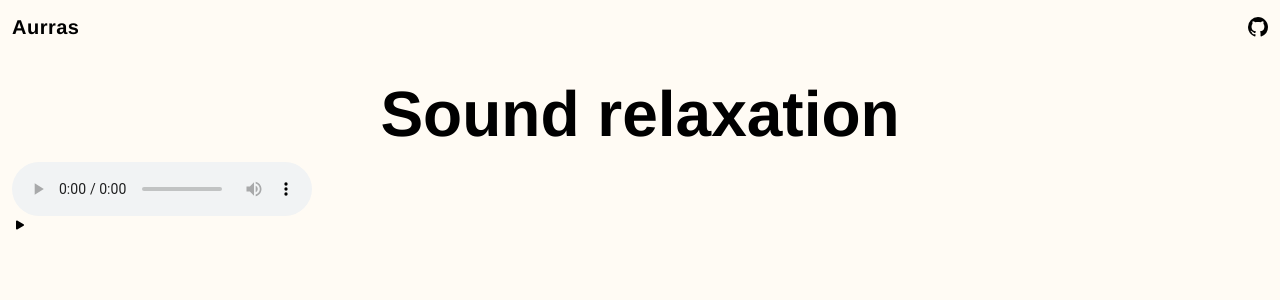
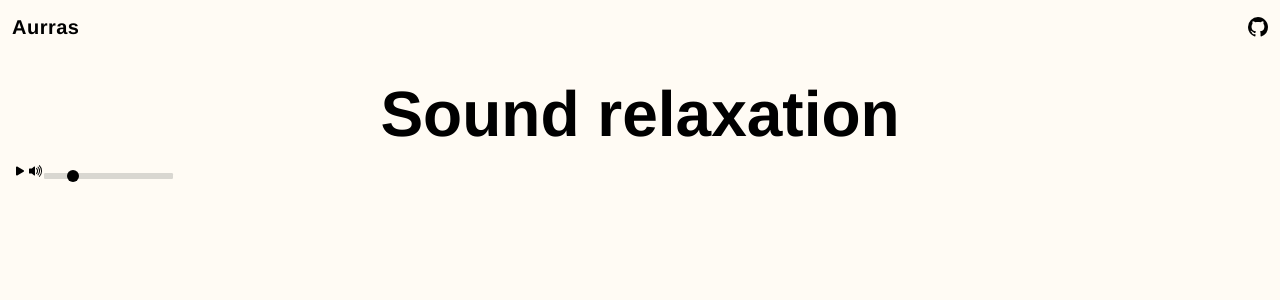
Before and after one commit to Curia/Aurras, a Next.js app: page / in a window 1280 px wide. Shown: the top 300 px of the page. Built offline with nearby package versions, Linux system fonts and the light colour scheme.

Commit message:
Mute states for player

```diff
--- a/components/AudioPlayer/index.tsx
+++ b/components/AudioPlayer/index.tsx
@@ -1,9 +1,7 @@
 // Imports
 import React, { useState, useEffect } from "react";
-import Link from "next/link";
 
 // Icons
-import { VscPlay, VscDebugPause } from "react-icons/vsc";
 import {
   BsFillPlayFill,
   BsPauseFill,
@@ -28,7 +26,10 @@ const AudioPlayer: React.FC<AudioPlayerProps> = ({
   volume,
 }) => {
   const [playState, setPlayState] = useState(true);
+  const [mutedState, setmutedState] = useState(false);
+
   const audioEl = React.createRef<HTMLAudioElement>();
+  const volumeEl = React.createRef<HTMLInputElement>();
 
   const handlePlay = (e) => {
     e.preventDefault();
@@ -36,19 +37,30 @@ const AudioPlayer: React.FC<AudioPlayerProps> = ({
     setPlayState(!playState);
   };
 
+  const handleMute = (e) => {
+    e.preventDefault();
+    audioEl.current.muted = !mutedState;
+    setmutedState(!mutedState);
+  };
+
+  const handleVolume = (e) => {
+    audioEl.current.volume = e.target.value / 100;
+  };
+
   useEffect(() => {
     // Set player volume
     if (audioEl.current) {
       volume = volume ? volume : 0.1;
+      volumeEl.current.value = (volume * 100).toString();
       volume !== audioEl.current.volume
         ? (audioEl.current.volume = volume)
         : null;
     }
-  });
+  }, []);
 
   return (
     <>
-      <audio controls ref={audioEl}>
+      <audio loop={true} ref={audioEl} className="hidden">
         {srcMpeg ? <source src={srcMpeg} type="audio/mpeg" /> : null}
         {srcOgg ? <source src={srcOgg} type="audio/ogg" /> : null}
         {srcWav ? <source src={srcWav} type="audio/wav" /> : null}
@@ -56,9 +68,23 @@ const AudioPlayer: React.FC<AudioPlayerProps> = ({
           Your browser does not support the <code>audio</code> element.
         </p>
       </audio>
-      <button onClick={(e) => handlePlay(e)}>
+      <button
+        onClick={(e: React.MouseEvent<HTMLInputElement>) => handlePlay(e)}
+      >
         {playState ? <BsFillPlayFill /> : <BsPauseFill />}
       </button>
+      <button
+        onClick={(e: React.MouseEvent<HTMLInputElement>) => handleMute(e)}
+      >
+        {mutedState ? <BsFillVolumeMuteFill /> : <BsFillVolumeUpFill />}
+      </button>
+      <input
+        type="range"
+        min="0"
+        max="100"
+        ref={volumeEl}
+        onChange={(e: React.ChangeEvent<HTMLInputElement>) => handleVolume(e)}
+      />
     </>
   );
 };
--- /dev/null
+++ b/components/AudioPlayer/style.css
@@ -0,0 +1,88 @@
+input[type=range] {
+    width: auto;
+    margin: 3px 0;
+    background-color: transparent;
+    -webkit-appearance: none;
+  }
+  input[type=range]:focus {
+    outline: none;
+  }
+  input[type=range]::-webkit-slider-runnable-track {
+    background: #d9d7d1;
+    border: 0;
+    border-radius: 1.3px;
+    width: 100%;
+    height: 6px;
+    cursor: pointer;
+  }
+  input[type=range]::-webkit-slider-thumb {
+    margin-top: -3px;
+    width: 12px;
+    height: 12px;
+    background: #000000;
+    border-radius: 50px;
+    cursor: pointer;
+    -webkit-appearance: none;
+  }
+  input[type=range]:focus::-webkit-slider-runnable-track {
+    background: #d9d7d1;
+  }
+  input[type=range]::-moz-range-track {
+    background: #d9d7d1;
+    border: 0;
+    border-radius: 1.3px;
+    width: 100%;
+    height: 6px;
+    cursor: pointer;
+  }
+  input[type=range]::-moz-range-thumb {
+    width: 12px;
+    height: 12px;
+    background: #000000;
+    border-radius: 50px;
+    cursor: pointer;
+  }
+  input[type=range]::-ms-track {
+    background: transparent;
+    border-color: transparent;
+    border-width: 3px 0;
+    color: transparent;
+    width: 100%;
+    height: 6px;
+    cursor: pointer;
+  }
+  input[type=range]::-ms-fill-lower {
+    background: #cdcbc3;
+    border: 0;
+    border-radius: 2.6px;
+  }
+  input[type=range]::-ms-fill-upper {
+    background: rgba(217, 215, 209, 0.9);
+    border: 0;
+    border-radius: 2.6px;
+  }
+  input[type=range]::-ms-thumb {
+    width: 12px;
+    height: 12px;
+    background: #000000;
+    border: 1.8px solid rgba(0, 0, 30, 0);
+    border-radius: 50px;
+    cursor: pointer;
+    margin-top: 0px;
+    /*Needed to keep the Edge thumb centred*/
+  }
+  input[type=range]:focus::-ms-fill-lower {
+    background: rgba(217, 215, 209, 0.9);
+  }
+  input[type=range]:focus::-ms-fill-upper {
+    background: #e5e3df;
+  }
+  /*TODO: Use one of the selectors from https://stackoverflow.com/a/20541859/7077589 and figure out
+  how to remove the virtical space around the range input in IE*/
+  @supports (-ms-ime-align:auto) {
+    /* Pre-Chromium Edge only styles, selector taken from hhttps://stackoverflow.com/a/32202953/7077589 */
+    input[type=range] {
+      margin: 0;
+      /*Edge starts the margin from the thumb, not the track as other browsers do*/
+    }
+  }
--- a/components/GlobalHeader/index.tsx
+++ b/components/GlobalHeader/index.tsx
@@ -1,5 +1,5 @@
 // Imports
-import * as React from "react";
+import React from "react";
 import Link from "next/link";
 
 // Icons
@@ -9,9 +9,9 @@ const GlobalHeader: React.FC<{}> = () => {
   return (
     <header className="flex justify-between items-center p-3">
       <span className="font-sans font-bold text-xl tracking-wide">Aurras</span>
-      <Link href="https://github.com/Curia/aurras" forwardRef={true}>
+      <a href="https://github.com/Curia/aurras">
         <VscGithubInverted className="text-xl" />
-      </Link>
+      </a>
     </header>
   );
 };
--- a/pages/_app.tsx
+++ b/pages/_app.tsx
@@ -3,6 +3,7 @@ import Head from "next/head";
 
 // Styles
 import "../styles/tailwind.css";
+import "@components/AudioPlayer/style.css";
 
 // Components
 import GlobalHeader from "@components/GlobalHeader";
--- a/pages/index.tsx
+++ b/pages/index.tsx
@@ -10,7 +10,7 @@ export default function Home({}:{}) {
     <div className="hero">
       <h1 className="hero__prompt text-6xl font-bold text-center"> Sound relaxation </h1>
     </div>
-    <AudioPlayer srcMpeg="/audio.mp3" title="Sound 1" volume={.01}/>
+    <AudioPlayer srcMpeg="/audio.mp3" title="Sound 1" volume={.2}/>
     </>
   )
 }
```
